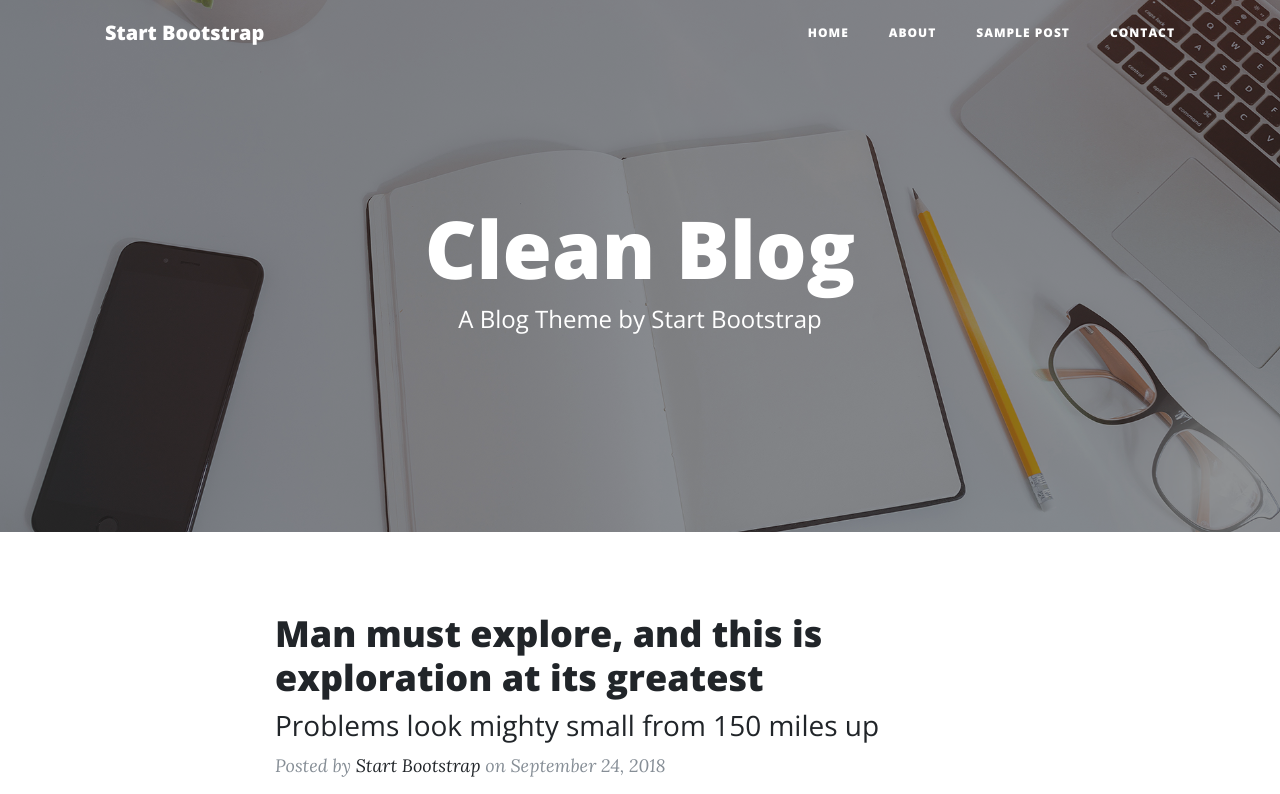
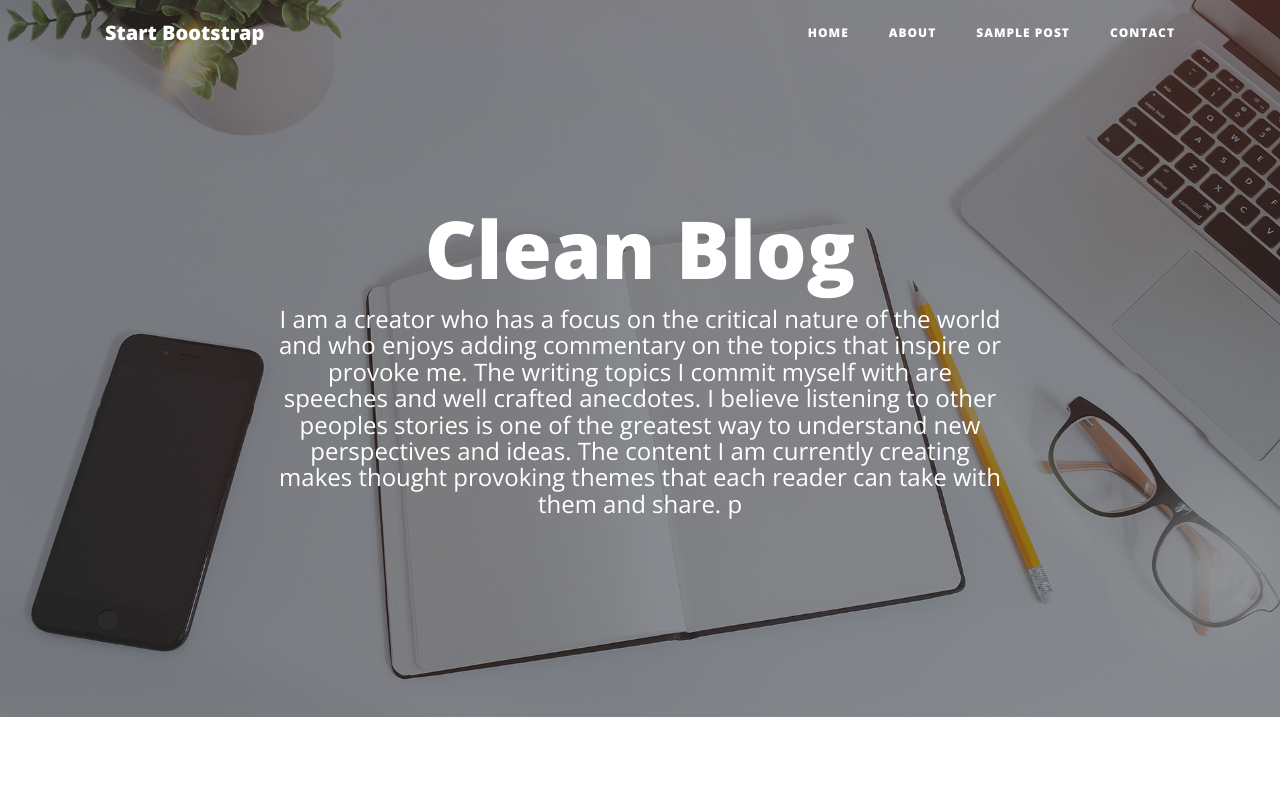
Before and after one commit to 20rodriguezb/BennettPortfolio, a website: page index.html in a window 1280 px wide. Shown: the top 794 px of the page. Drawn offline with nearby package versions, Linux system fonts and the light colour scheme.

Commit message:
Artistness

```diff
--- a/index.html
+++ b/index.html
@@ -8,7 +8,7 @@
     <meta name="description" content="">
     <meta name="author" content="">
 
-    <title>Clean Blog - Start Bootstrap Theme</title>
+    <title>The Bennett Blog</title>
 
     <!-- Bootstrap core CSS -->
     <link href="vendor/bootstrap/css/bootstrap.min.css" rel="stylesheet">
@@ -60,7 +60,9 @@
           <div class="col-lg-8 col-md-10 mx-auto">
             <div class="site-heading">
               <h1>Clean Blog</h1>
-              <span class="subheading">A Blog Theme by Start Bootstrap</span>
+              <span class="subheading">
+I am a creator who has a focus on the critical nature of the world and who enjoys adding commentary on the topics that inspire or provoke me. The writing topics I commit myself with are speeches and well crafted anecdotes. I believe listening to other peoples stories is one of the greatest way to understand new perspectives and ideas. The content I am currently creating makes thought provoking themes that each reader can take with them and share.
+p</span>
             </div>
           </div>
         </div>
```
